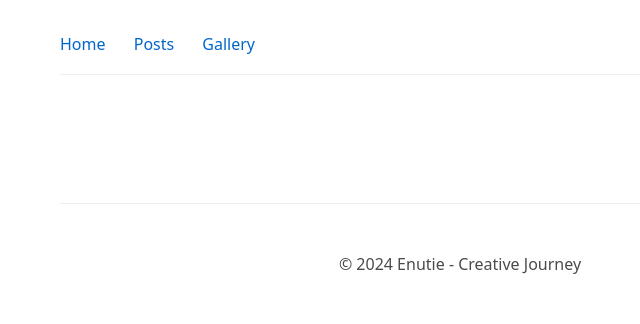
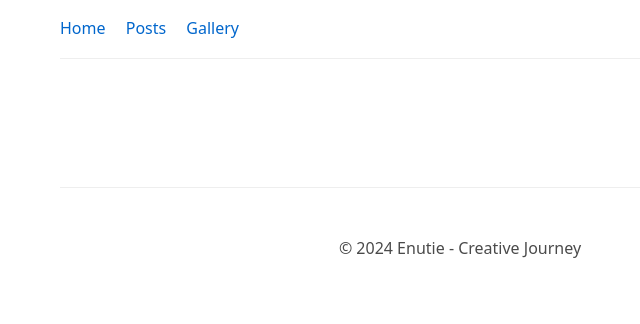
Before and after one commit to Enutie/Web, a Python web app: template templates/post.html in a window 1280 px wide. Shown: the top 324 px of the page, without its empty margins (180-820 px from the left). Run offline with Jinja, Linux system fonts and the light colour scheme; the template is opened without the code that fills it, so the values that code supplies are empty; style sheets or scripts are compiled from the project's sources.

Commit message:
added sass

```diff
--- /dev/null
+++ b/styles/scss/_gallery.scss
@@ -0,0 +1,35 @@
+// styles/scss/_gallery.scss
+
+.gallery {
+    display: grid;
+    grid-template-columns: repeat(auto-fill, minmax(200px, 1fr));
+    gap: map-get($spacing, 'sm');
+    margin: map-get($spacing, 'md') 0;
+
+    img {
+        width: 100%;
+        height: 200px;
+        object-fit: cover;
+        border-radius: 4px;
+        transition: transform 0.2s ease;
+
+        &:hover {
+            transform: scale(1.02);
+        }
+    }
+}
+
+.media-section {
+    margin-top: map-get($spacing, 'lg');
+
+    h2 {
+        margin-bottom: map-get($spacing, 'md');
+    }
+}
+
+@include media-breakpoint-up('md') {
+    .gallery {
+        grid-template-columns: repeat(auto-fill, minmax(250px, 1fr));
+        gap: map-get($spacing, 'md');
+    }
+}
--- /dev/null
+++ b/styles/scss/_layout.scss
@@ -0,0 +1,49 @@
+// styles/scss/_layout.scss
+
+body {
+    font-family: $font-family-base;
+    line-height: $line-height-base;
+    max-width: 800px;
+    margin: 0 auto;
+    padding: map-get($spacing, 'md');
+    background: map-get($colors, 'bg');
+    color: map-get($colors, 'text');
+}
+
+nav {
+    margin-bottom: map-get($spacing, 'md');
+    padding-bottom: map-get($spacing, 'sm');
+    border-bottom: 1px solid map-get($colors, 'border');
+
+    a {
+        margin-right: map-get($spacing, 'sm');
+        color: map-get($colors, 'accent');
+        text-decoration: none;
+        font-weight: 500;
+
+        &:hover {
+            text-decoration: underline;
+        }
+    }
+}
+
+h1, h2, h3 {
+    color: map-get($colors, 'text');
+    line-height: 1.2;
+    margin-top: map-get($spacing, 'md');
+    margin-bottom: map-get($spacing, 'sm');
+}
+
+footer {
+    margin-top: map-get($spacing, 'xl');
+    padding-top: map-get($spacing, 'md');
+    border-top: 1px solid map-get($colors, 'border');
+    color: map-get($colors, 'secondary');
+    text-align: center;
+}
+
+@include media-breakpoint-up('sm') {
+    body {
+        padding: map-get($spacing, 'sm');
+    }
+}
--- /dev/null
+++ b/styles/scss/_posts.scss
@@ -0,0 +1,32 @@
+// styles/scss/_posts.scss
+
+.post {
+    margin-bottom: map-get($spacing, 'lg');
+    padding-bottom: map-get($spacing, 'md');
+    border-bottom: 1px solid map-get($colors, 'border');
+
+    &:last-child {
+        border-bottom: none;
+    }
+
+    .post-date {
+        display: block;
+        color: map-get($colors, 'secondary');
+        margin-bottom: map-get($spacing, 'sm');
+    }
+
+    .post-excerpt {
+        margin-top: map-get($spacing, 'sm');
+    }
+
+    .read-more {
+        display: inline-block;
+        margin-top: map-get($spacing, 'sm');
+        color: map-get($colors, 'accent');
+        text-decoration: none;
+
+        &:hover {
+            text-decoration: underline;
+        }
+    }
+}
--- /dev/null
+++ b/styles/scss/_variables.scss
@@ -0,0 +1,37 @@
+// styles/scss/_variables.scss
+
+// Colors
+$colors: (
+    'bg': #ffffff,
+    'text': #1a1a1a,
+    'accent': #0066cc,
+    'secondary': #4a4a4a,
+    'border': #eee
+);
+
+// Typography
+$font-family-base: system-ui, -apple-system, BlinkMacSystemFont, 'Segoe UI', Roboto, sans-serif;
+$line-height-base: 1.6;
+
+// Spacing
+$spacing: (
+    'xs': 0.5rem,
+    'sm': 1rem,
+    'md': 2rem,
+    'lg': 3rem,
+    'xl': 4rem
+);
+
+// Breakpoints
+$breakpoints: (
+    'sm': 600px,
+    'md': 900px,
+    'lg': 1200px
+);
+
+// Mixins
+@mixin media-breakpoint-up($breakpoint) {
+    @media (min-width: map-get($breakpoints, $breakpoint)) {
+        @content;
+    }
+}
--- /dev/null
+++ b/styles/scss/main.scss
@@ -0,0 +1,9 @@
+// styles/scss/main.scss
+
+// Import partials
+@import 'variables';
+@import 'layout';
+@import 'posts';
+@import 'gallery';
+
+// Any additional styles
--- a/templates/base.html
+++ b/templates/base.html
@@ -5,117 +5,7 @@
     <meta charset="UTF-8">
     <meta name="viewport" content="width=device-width, initial-scale=1.0">
     <title>{% block title %}Enutie's Creative Journey{% endblock %}</title>
-    <style>
-        :root {
-            --bg-color: #ffffff;
-            --text-color: #1a1a1a;
-            --accent-color: #0066cc;
-            --secondary-color: #4a4a4a;
-            --border-color: #eee;
-        }
-
-        body {
-            font-family: system-ui, -apple-system, BlinkMacSystemFont, 'Segoe UI', Roboto, sans-serif;
-            line-height: 1.6;
-            max-width: 800px;
-            margin: 0 auto;
-            padding: 2rem;
-            background: var(--bg-color);
-            color: var(--text-color);
-        }
-
-        nav {
-            margin-bottom: 2rem;
-            padding-bottom: 1rem;
-            border-bottom: 1px solid var(--border-color);
-        }
-
-        nav a {
-            margin-right: 1.5rem;
-            color: var(--accent-color);
-            text-decoration: none;
-            font-weight: 500;
-        }
-
-        nav a:hover {
-            text-decoration: underline;
-        }
-
-        h1, h2, h3 {
-            color: var(--text-color);
-            line-height: 1.2;
-            margin-top: 2rem;
-            margin-bottom: 1rem;
-        }
-
-        .post {
-            margin-bottom: 3rem;
-            padding-bottom: 2rem;
-            border-bottom: 1px solid var(--border-color);
-        }
-
-        .post:last-child {
-            border-bottom: none;
-        }
-
-        .post-date {
-            display: block;
-            color: var(--secondary-color);
-            margin-bottom: 1rem;
-        }
-
-        .post-excerpt {
-            margin-top: 1rem;
-        }
-
-        .read-more {
-            display: inline-block;
-            margin-top: 1rem;
-            color: var(--accent-color);
-            text-decoration: none;
-        }
-
-        .read-more:hover {
-            text-decoration: underline;
-        }
-
-        .gallery {
-            display: grid;
-            grid-template-columns: repeat(auto-fill, minmax(200px, 1fr));
-            gap: 1rem;
-            margin: 2rem 0;
-        }
-
-        .gallery img {
-            width: 100%;
-            height: 200px;
-            object-fit: cover;
-            border-radius: 4px;
-            transition: transform 0.2s ease;
-        }
-
-        .gallery img:hover {
-            transform: scale(1.02);
-        }
-
-        footer {
-            margin-top: 4rem;
-            padding-top: 2rem;
-            border-top: 1px solid var(--border-color);
-            color: var(--secondary-color);
-            text-align: center;
-        }
-
-        @media (max-width: 600px) {
-            body {
-                padding: 1rem;
-            }
-
-            nav a {
-                margin-right: 1rem;
-            }
-        }
-    </style>
+    <link rel="stylesheet" href="/styles/main.css">
 </head>
 <body>
     <nav>
```
Also changed, not shown: static_generator.py (+17 -1 lines).
